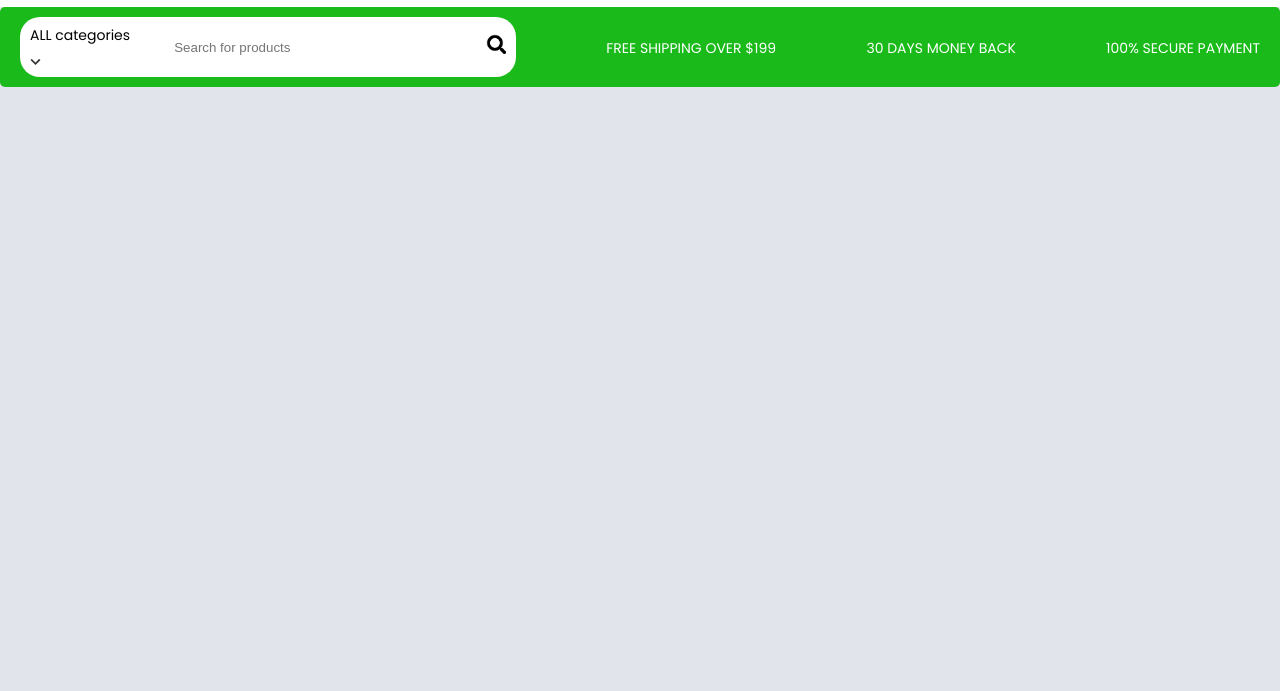
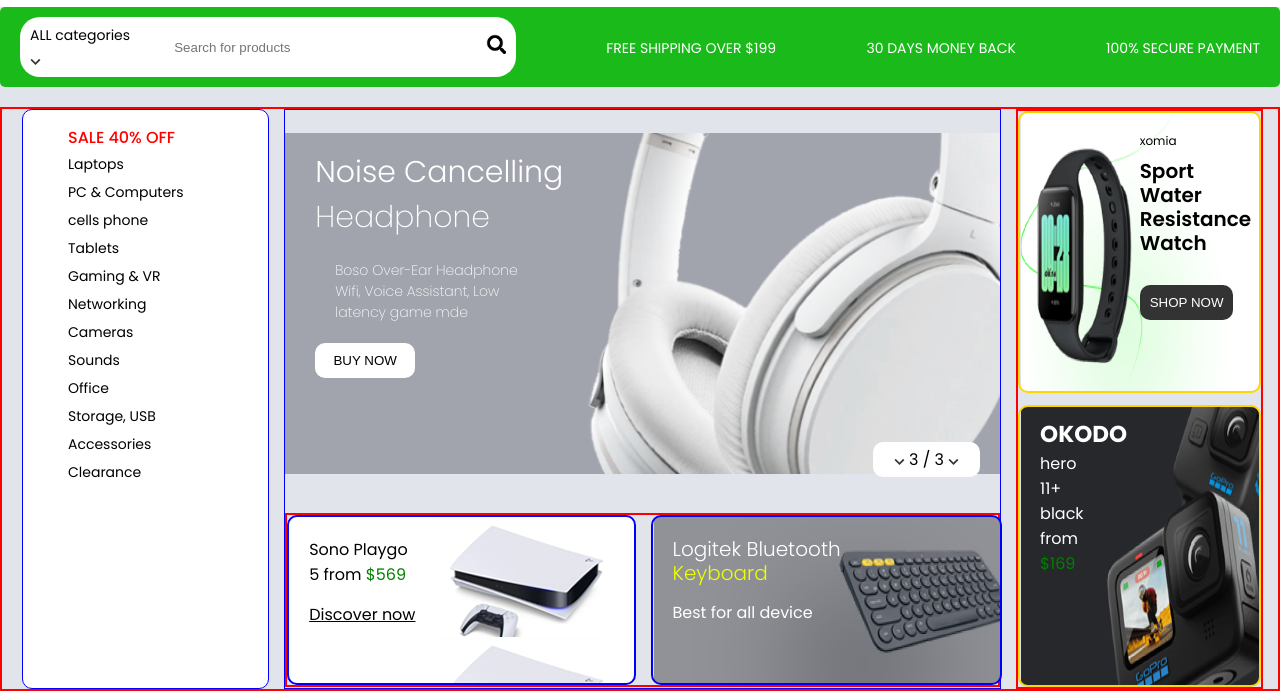
Before and after one commit to comrade-84/FIGMA-TEAM-WORK, a plain HTML site: page index.html in a window 1280 px wide. Shown: the part 118-809 px from the top of the page. Drawn offline with Linux system fonts and the light colour scheme.

Commit message:
FEATURE: section1 started

```diff
--- a/index.html
+++ b/index.html
@@ -73,7 +73,11 @@
         <div class="search-box">
           <div class="search">
             <div class="categories">
-                <p><a href="">ALL categories <img src="/images/select.png" alt="" /></a></p>
+              <p>
+                <a href=""
+                  >ALL categories <img src="/images/select.png" alt=""
+                /></a>
+              </p>
             </div>
             <div class="input">
               <input type="text" placeholder="Search for products" />
@@ -89,5 +93,65 @@
         </div>
       </div>
     </div>
+    <div class="first-line-section">
+      <div class="left-sale">
+        <p>SALE 40% OFF</p>
+        <a href="">Laptops</a>
+        <a href="">PC & Computers</a>
+        <a href="">cells phone</a>
+        <a href=""> Tablets</a>
+        <a href="">Gaming & VR</a>
+        <a href="">Networking</a>
+        <a href="">Cameras</a>
+        <a href="">Sounds</a>
+        <a href="">Office</a>
+        <a href="">Storage, USB</a>
+        <a href="">Accessories</a>
+        <a href="">Clearance</a>
+      </div>
+      <div class="middle-sale">
+        <div class="middle-top">
+          <h3>Noise Cancelling <br> Headphone</h3>
+          <p>
+            Boso Over-Ear Headphone Wifi, Voice Assistant, Low latency game mde
+          </p>
+          <button>BUY NOW</button>
+          <div class="carosel-indicator">
+            <img src="/images/select.png" alt="" /> 3 / 3
+            <img src="/images/select.png " alt="" />
+          </div>
+        </div>
+        <div class="middle-bottom">
+          <div class="left">
+            <p>Sono Playgo 5
+              from <span class="price">$569</span></p>
+              <a href="">Discover now</a>
+          </div>
+          <div class="right">
+            <p>Logitek Bluetooth
+              Keyboard</p>
+              <p>Best for all device</p>
+          </div>
+        </div>
+      </div>
+      <div class="right-sale">
+        <div class="top">
+          <div class="move">
+          <p>xomia</p>
+          <p>Sport Water
+            Resistance
+            Watch</p>
+            <button>SHOP NOW</button>
+          </div>
+        </div>
+        <div class="bottom">
+          <h3>OKODO</h3>
+          <p>hero 11+
+            black</p>
+            <p>from</p>
+            <p><span class="price">$169</span></p>
+        </div>
+      </div>
+    </div>
   </body>
 </html>
--- a/style.css
+++ b/style.css
@@ -133,3 +133,187 @@ border-radius: 5px;
     font-size: 14px;
     text-decoration: none;
 }
+
+
+
+
+/* --------- the first page in the home section ---------- */
+
+
+.first-line-section{
+    border: 2px solid red;
+    display: grid;
+    grid-template-columns: 20% 58% 20%;
+    gap: 15px;
+    height: 73vh;
+    margin-top: 20px;
+    padding: 0 20px;
+}
+.first-line-section .left-sale, .first-line-section .middle-sale , .first-line-section .right-sale{
+    border: 1px solid blue;
+}
+.first-line-section .left-sale{
+    display: flex;
+    flex-direction: column;
+    padding: 15px 45px;
+    border-radius: 10px;
+    background-color: #fff;
+}
+.left-sale p{
+ color: red;
+ font-size: 16px;
+ font-weight: 500;
+}
+.left-sale a{
+    color: black;
+    text-decoration: none;
+    font-size: 14px;
+    line-height: 2;
+}
+.first-line-section .middle-sale .middle-top{
+    /* border: 2px solid gold; */
+    height: 67%;
+    padding: 40px 30px;
+    background: url(/images/bg-middle.png) no-repeat;
+    background-position: right;
+    background-size: 100%;
+    color: #fff;
+    border-radius: 10px;
+    position: relative;
+}
+.middle-top h3::first-line{
+  font-weight: 300;
+}
+.middle-top h3{
+    font-weight: 200;
+    font-size: 30px;
+}
+.middle-top p{
+    /* border: 2px solid blue; */
+    width: 28%;
+    margin: 20px;
+    font-weight: 200;
+    font-size: 14px;
+}
+.middle-top button{
+    border: none;
+    padding: 10px;
+    width: 100px;
+    border-radius: 10px;
+    background-color: #fff;
+
+}
+ button:hover{
+opacity: 0.8;
+cursor: pointer;
+}
+.middle-top .carosel-indicator{
+    /* ; */
+    width: 15%;
+    text-align: center;
+    background-color: #fff;
+    border-radius: 10px;
+    color: #000;
+    padding: 5px;
+    position: absolute;
+    right: 20px;
+    bottom: 20px;
+}
+.middle-bottom{
+    border: 2px solid red ;
+    display: grid;
+    margin-top: 16px;
+    grid-template-columns: 49% 49.5%;
+    height: 30%;
+    gap: 15px;
+}
+.middle-bottom .left, .middle-bottom .right{
+    border: 2px solid blue;
+    border-radius: 10px;
+    background-position: left;
+
+    padding:20px;
+}
+.middle-bottom .left{
+    background:url(/images/middle-bottom-img1.png);
+}
+.middle-bottom .left p{
+    width: 34%;
+    /* text-decoration: none; */
+    margin-bottom:15px;
+}
+.middle-bottom .left a{
+    color: #000;
+
+}
+.first-line-section .price{
+    color: green;
+}
+.middle-bottom .right{
+    background: url(/images/middle-bottom-img2.png);background-size: 100% 100%;
+}
+.middle-bottom .right p:first-child{
+   width: 60%;
+   font-size: 20px;
+   font-weight:300;
+   color: #EDFF00;
+   line-height: 1.2;
+   margin-bottom: 15px;
+   /* color: red;  */
+}
+.middle-bottom .right p:first-child::first-line, .middle-bottom .right p{
+    color: #fff;
+}
+.first-line-section .right-sale{
+    border: 2px solid red;
+    display: flex;
+    flex-direction: column;
+    gap: 2%;
+}
+.right-sale .top, .right-sale .bottom{
+    height: 49%;
+    border: 2px solid gold;
+    border-radius: 10px;
+    padding: 10px 20px;
+    position: relative;
+}
+.right-sale .top{
+    background: url(/images/right-sale-img1.png);
+    background-size: 100% 100%;
+}
+ .right-sale .top .move p:first-child{
+    line-height: 3;
+    font-size: 12px;
+    font-weight: 400
+}
+.right-sale .top .move p{
+    font-weight: 600;
+    line-height: 1.2;
+    font-size: 20px;
+}
+.right-sale .top .move button{
+    margin-top: 30px;
+    padding: 10px;
+    border-radius: 10px;
+    border: none;
+    background-color: #333333;
+    color: #fff;
+}
+.right-sale .top .move{
+    position: absolute;
+    right: 0;
+    /* border: 1px solid red; */
+    width: 50%;
+}
+.right-sale .bottom{
+    background:url(/images/right-sale-img2.png);
+    background-size: 100% 100%;
+}
+.right-sale .bottom p, .right-sale .bottom h3{
+    color: #fff;
+    width: 30%;
+}
+.right-sale .bottom h3{
+    font-size: 23px;
+}
+.right-sale .bottom p::first-line
```
Also changed, not shown: image.png (deleted), images/bg-middle.png (added), images/middle-bottom-img1.png (added), images/middle-bottom-img2.png (added), images/right-sale-img1.png (added), images/right-sale-img2.png (added), 1 other file. Lines whose indentation alone changed are shown as unchanged.
